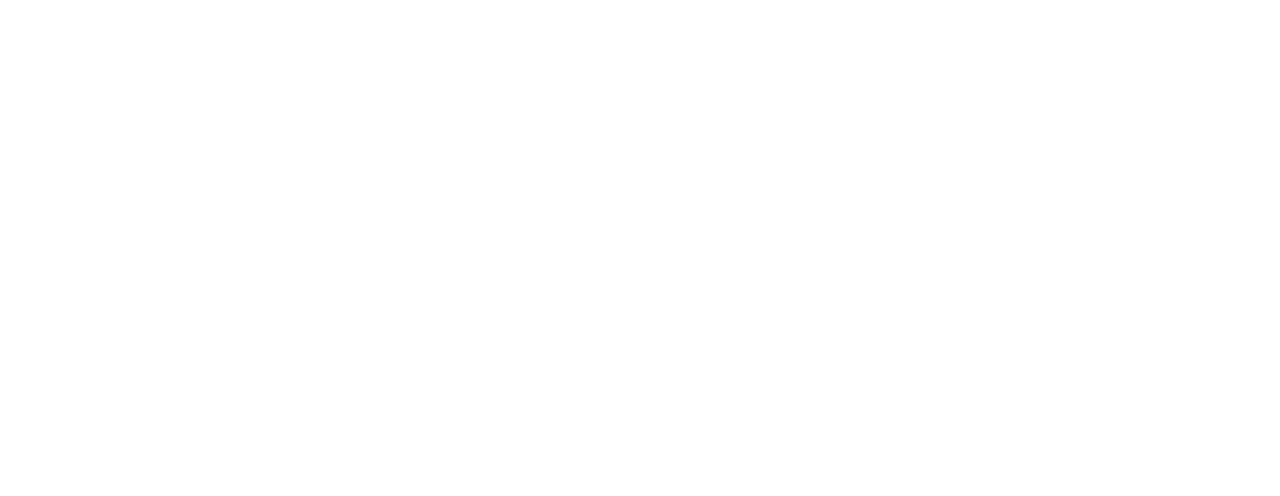
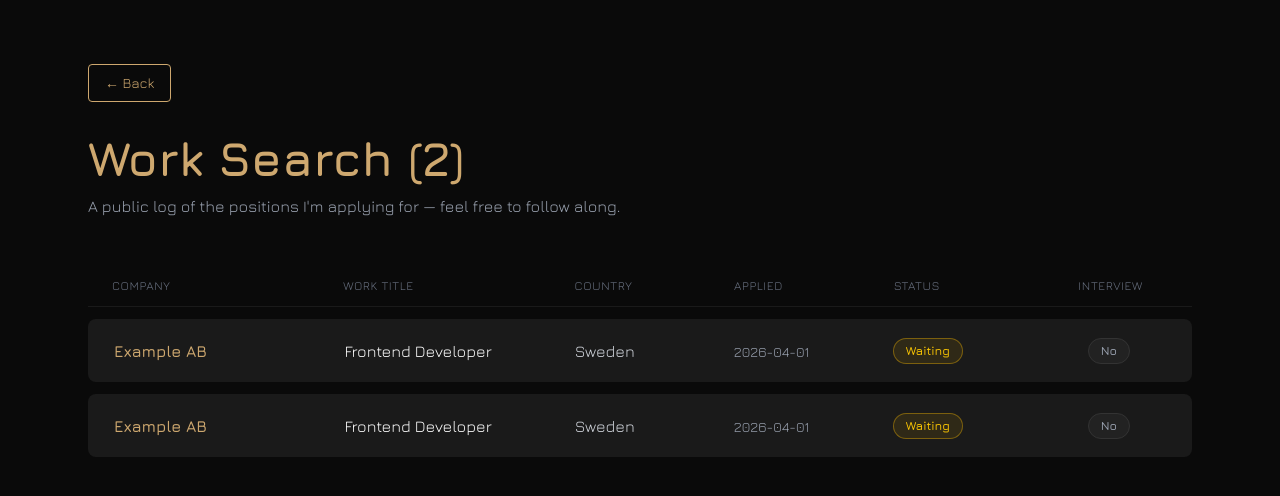
Before and after one commit to TobiasKjernell/portfolio, a React (Vite) app: page /worksearch in a window 1280 px wide. Before the commit this address had no page. Shown: the top 496 px of the page. Built offline with nearby package versions, Linux system fonts and the light colour scheme.

Commit message:
added worksearch page

```diff
--- a/src/App.tsx
+++ b/src/App.tsx
@@ -2,6 +2,7 @@
 import HomePage from './pages/HomePage'
 import { Intro } from './components/Intro/Intro'
 import { ScrollNavigation } from './components/ScrollNavigation'
+import WorkSearchPage from './pages/WorkSearchPage'
 
 function App() {
   return (
@@ -11,6 +12,7 @@
       </div>
       <Routes>
         <Route path='/' element={<HomePage />} />
+        <Route path='/worksearch' element={<WorkSearchPage />} />
       </Routes>
       <ScrollNavigation />
     </BrowserRouter>
--- a/src/components/HeroSection/index.tsx
+++ b/src/components/HeroSection/index.tsx
@@ -1,6 +1,7 @@
 import { useGSAP } from '@gsap/react'
 import gsap from 'gsap'
 import { useEffect, useRef } from 'react'
+import { Link } from 'react-router-dom'
 
 export const HeroSection = () => {
   const heroRef = useRef<HTMLDivElement>(null)
@@ -75,8 +76,10 @@
 
         {/* Hero Image Placeholder */}
         <div className="w-64 h-64 md:w-80 md:h-80 mx-auto bg-linear-to-br from-[#222222] to-[#1a1a1a] rounded-lg flex items-center justify-center border-2 border-[#cea86f] shadow-2xl overflow-hidden">
-         <img src='tobbe2.jpg' className='object-cover h-full grayscale'/>
+          <img src='tobbe2.jpg' className='object-cover h-full grayscale' />
         </div>
+
+        <div className='flex gap-5 items-center justify-center'>
 
           {/* LinkedIn Button */}
           <a
@@ -87,6 +90,14 @@
           >
             LinkedIn
           </a>
+
+          <Link
+            to="/worksearch"
+            className="mt-6 px-6 py-2 border-2 border-[#cea86f] text-[#cea86f] font-semibold rounded-lg hover:bg-[#cea86f] hover:text-[#222222] transition-all duration-300 inline-block"
+          >
+            Work Search
+          </Link>
+        </div>
       </div>
 
       {/* Pulsing Faded Element */}
--- /dev/null
+++ b/src/pages/WorkSearchPage/index.tsx
@@ -0,0 +1,123 @@
+import { Link } from 'react-router-dom'
+
+type ApplicationStatus = 'Waiting' | 'Declined' | 'Approved'
+
+interface JobApplication {
+    id: number
+    company: string
+    workTitle: string
+    country: string
+    appliedDate: string
+    status: ApplicationStatus
+    interview: boolean
+}
+
+const applications: JobApplication[] = [
+    {
+        id: 1,
+        company: 'Example AB',
+        workTitle: 'Frontend Developer',
+        country: 'Sweden',
+        appliedDate: '2026-04-01',
+        status: 'Waiting',
+        interview: false,
+    },
+    {
+        id: 1,
+        company: 'Example AB',
+        workTitle: 'Frontend Developer',
+        country: 'Sweden',
+        appliedDate: '2026-04-01',
+        status: 'Waiting',
+        interview: false,
+    },
+]
+
+const statusStyles: Record<ApplicationStatus, string> = {
+    Waiting: 'bg-yellow-500/10 text-yellow-400 border-yellow-500/40',
+    Declined: 'bg-red-500/10 text-red-400 border-red-500/40',
+    Approved: 'bg-green-500/10 text-green-400 border-green-500/40',
+}
+
+const WorkSearchPage = () => {
+    return (
+        <div className="min-h-screen w-full bg-[#0a0a0a] text-white noScrollbar">
+            <div className="max-w-6xl mx-auto px-6 py-16">
+                <Link
+                    to="/"
+                    className="inline-flex items-center gap-2 text-sm text-[#cea86f] hover:bg-[#cea86f] hover:text-[#222222] border border-[#cea86f] px-4 py-2 rounded transition-all duration-300 mb-8"
+                >
+                    ← Back
+                </Link>
+
+                <header className="mb-12 space-y-3">
+                    <h1 className="text-4xl md:text-5xl font-bold gold-text">Work Search ({applications.length})</h1>
+                    <p className="text-gray-400 text-sm md:text-base">
+                        A public log of the positions I'm applying for — feel free to follow along.
+                    </p>
+                </header>
+
+                <div className="hidden md:grid grid-cols-[1.5fr_1.5fr_1fr_1fr_1fr_0.8fr] gap-4 px-6 py-3 text-xs uppercase tracking-wider text-gray-500 border-b border-[#1a1a1a]">
+                    <span>Company</span>
+                    <span>Work Title</span>
+                    <span>Country</span>
+                    <span>Applied</span>
+                    <span>Status</span>
+                    <span className="text-center">Interview</span>
+                </div>
+
+                <ul className="space-y-3 mt-3">
+                    {applications.map((app) => (
+                        <li
+                            key={app.id}
+                            className="bg-[#1a1a1a] rounded-lg border-2 border-transparent hover:border-[#cea86f] hover:shadow-lg hover:shadow-[#cea86f]/20 transition-all duration-300"
+                        >
+                            <div className="grid grid-cols-1 md:grid-cols-[1.5fr_1.5fr_1fr_1fr_1fr_0.8fr] gap-4 px-6 py-4 items-center">
+                                <div>
+                                    <span className="md:hidden text-xs uppercase text-gray-500 block">Company</span>
+                                    <span className="gold-text font-semibold">{app.company}</span>
+                                </div>
+                                <div>
+                                    <span className="md:hidden text-xs uppercase text-gray-500 block">Title</span>
+                                    <span className="text-white">{app.workTitle}</span>
+                                </div>
+                                <div>
+                                    <span className="md:hidden text-xs uppercase text-gray-500 block">Country</span>
+                                    <span className="text-gray-300">{app.country}</span>
+                                </div>
+                                <div>
+                                    <span className="md:hidden text-xs uppercase text-gray-500 block">Applied</span>
+                                    <span className="text-gray-400 text-sm">{app.appliedDate}</span>
+                                </div>
+                                <div>
+                                    <span
+                                        className={`inline-block px-3 py-1 rounded-full border text-xs font-semibold ${statusStyles[app.status]}`}
+                                    >
+                                        {app.status}
+                                    </span>
+                                </div>
+                                <div className="md:text-center">
+                                    <span className="md:hidden text-xs uppercase text-gray-500 block">Interview</span>
+                                    <span
+                                        className={`inline-block px-3 py-1 rounded-full text-xs font-semibold border ${app.interview
+                                                ? 'bg-[#cea86f]/10 text-[#cea86f] border-[#cea86f]/40'
+                                                : 'bg-[#222222] text-gray-400 border-[#333333]'
+                                            }`}
+                                    >
+                                        {app.interview ? 'Yes' : 'No'}
+                                    </span>
+                                </div>
+                            </div>
+                        </li>
+                    ))}
+                </ul>
+
+                {applications.length === 0 && (
+                    <p className="text-center text-gray-500 py-12">No applications logged yet.</p>
+                )}
+            </div>
+        </div>
+    )
+}
+
+export default WorkSearchPage
```
Lines whose indentation alone changed are shown as unchanged.
